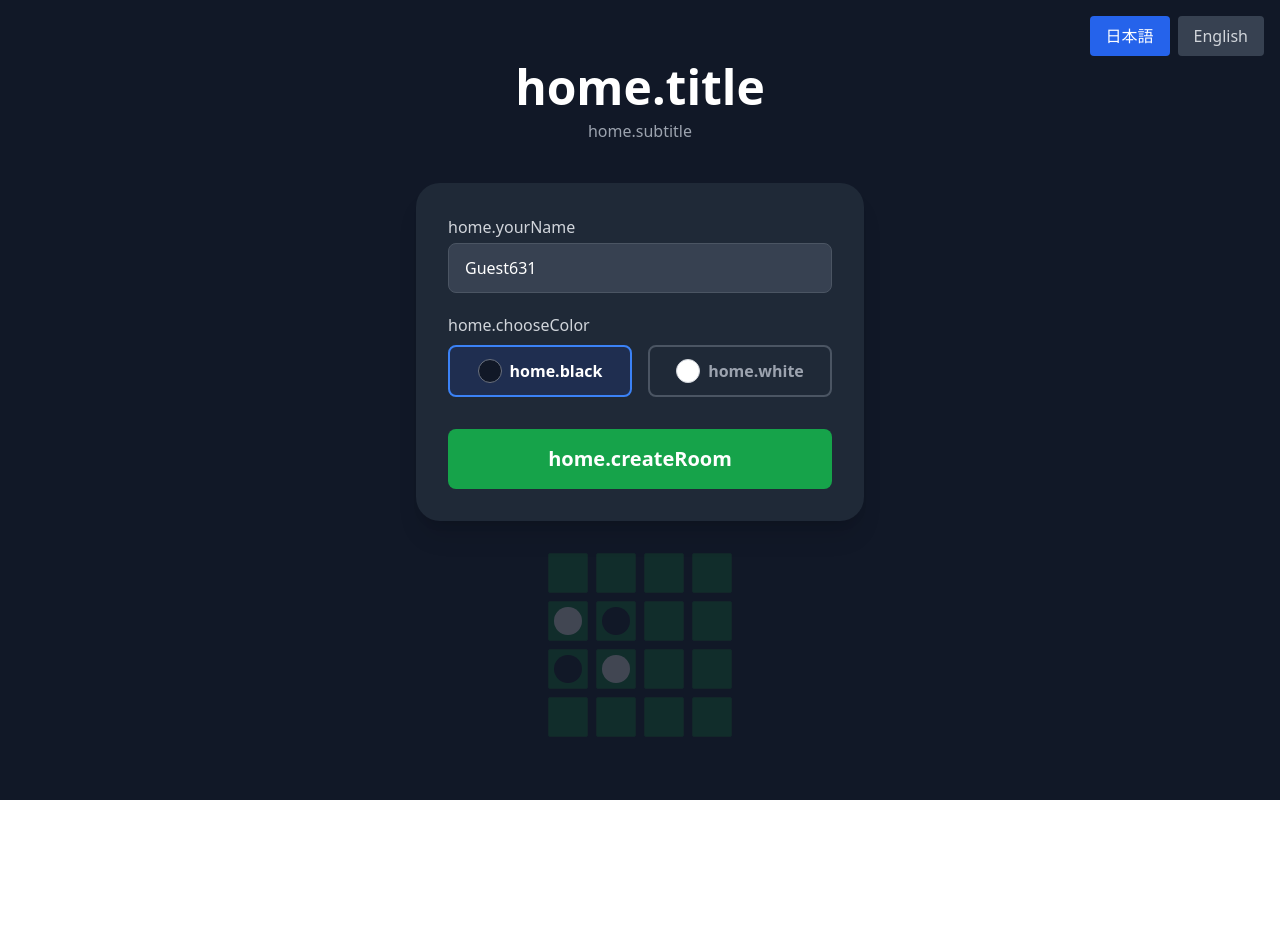
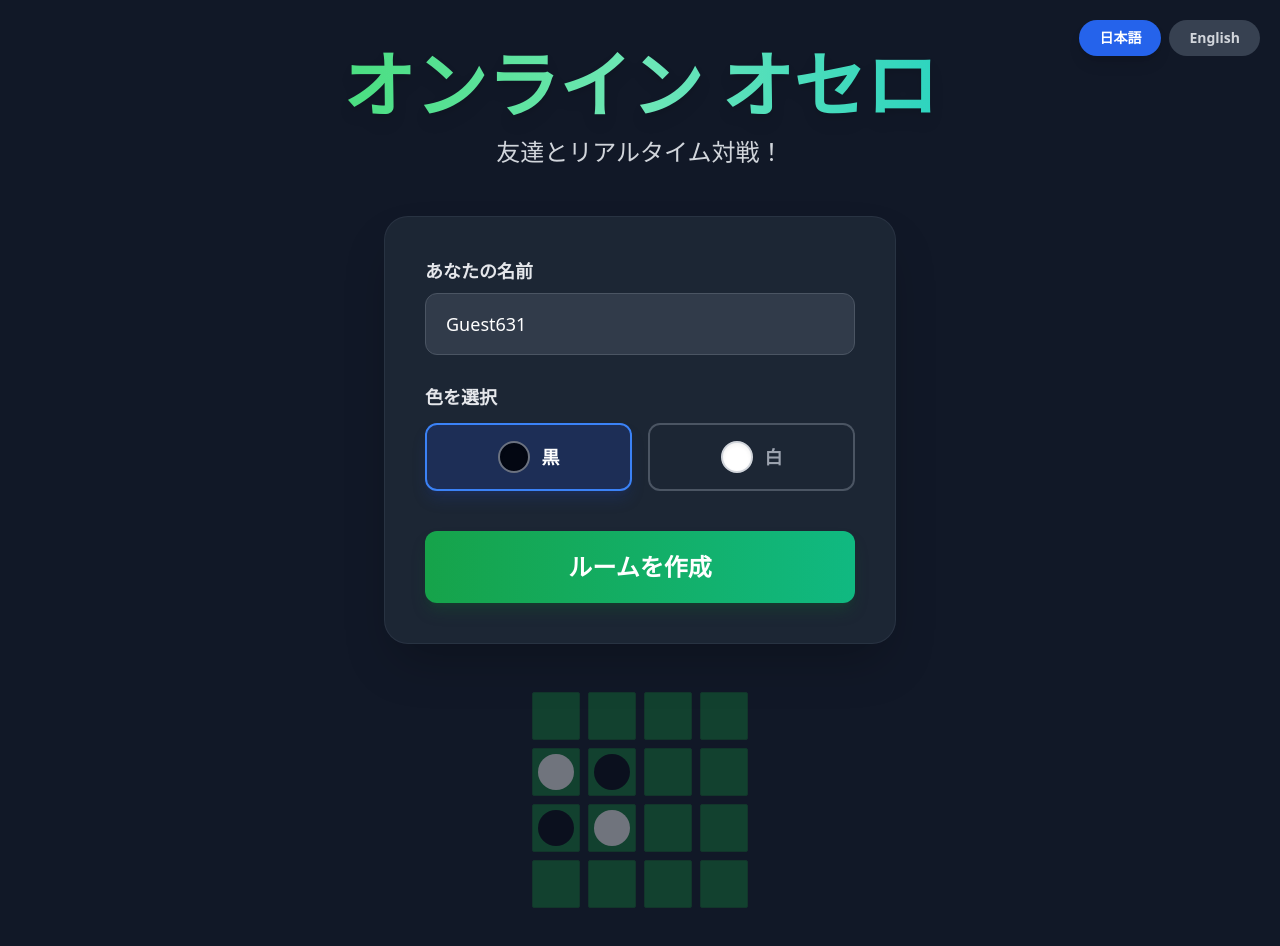
Before and after one commit to 82chi/online-othello, a Nuxt app: page / in a window 1280 px wide. Shown: the top 946 px of the page. Before the commit the page ends 800 px from the top, so only its background shows below. Built offline with nearby package versions, Linux system fonts and the light colour scheme.

Commit message:
Fix i18n vueI18n path and upgrade home screen UI
Co-authored-by: 82chi <252695126+82chi@users.noreply.github.com>

```diff
--- a/app/pages/index.vue
+++ b/app/pages/index.vue
@@ -1,12 +1,12 @@
 <template>
-  <div class="min-h-screen bg-gray-900 flex flex-col items-center justify-center p-6">
+  <div class="min-h-screen bg-gray-900 flex flex-col items-center justify-center px-4 py-12">
     <!-- Language switcher -->
-    <div class="absolute top-4 right-4 flex gap-2">
+    <div class="absolute top-5 right-5 flex gap-2">
       <button
         v-for="locale in locales"
         :key="locale.code"
-        class="px-4 py-2 text-base rounded transition-colors"
-        :class="locale.code === currentLocale ? 'bg-blue-600 text-white' : 'bg-gray-700 text-gray-300 hover:bg-gray-600'"
+        class="px-5 py-2 text-sm font-semibold rounded-full transition-colors"
+        :class="locale.code === currentLocale ? 'bg-blue-600 text-white shadow-lg' : 'bg-gray-700 text-gray-300 hover:bg-gray-600'"
         @click="setLocale(locale.code)"
       >
         {{ locale.name }}
@@ -14,50 +14,52 @@
     </div>
 
     <!-- Title -->
-    <div class="text-center mb-10">
-      <h1 class="text-5xl font-bold text-white mb-2">{{ $t('home.title') }}</h1>
-      <p class="text-gray-400">{{ $t('home.subtitle') }}</p>
+    <div class="text-center mb-12">
+      <h1 class="text-6xl sm:text-7xl font-extrabold mb-4 bg-gradient-to-r from-green-400 via-emerald-300 to-teal-400 bg-clip-text text-transparent drop-shadow-lg">
+        {{ $t('home.title') }}
+      </h1>
+      <p class="text-gray-300 text-xl sm:text-2xl font-medium">{{ $t('home.subtitle') }}</p>
     </div>
 
     <!-- Create room form -->
-    <div class="bg-gray-800 rounded-3xl p-8 w-full max-w-md shadow-xl">
+    <div class="bg-gray-800/90 backdrop-blur-sm rounded-3xl p-8 sm:p-10 w-full max-w-lg shadow-2xl border border-gray-700/50">
       <!-- Player name -->
-      <div class="mb-5">
-        <label class="block text-base font-medium text-gray-300 mb-1">
+      <div class="mb-7">
+        <label class="block text-lg font-semibold text-gray-200 mb-2">
           {{ $t('home.yourName') }}
         </label>
         <input
           v-model="playerName"
           type="text"
           maxlength="20"
-          class="w-full px-4 py-3 bg-gray-700 text-white rounded-lg border border-gray-600 focus:outline-none focus:border-blue-400"
+          class="w-full px-5 py-4 bg-gray-700/80 text-white text-lg rounded-xl border border-gray-600 focus:outline-none focus:border-blue-400 focus:ring-2 focus:ring-blue-400/30 transition-all placeholder-gray-500"
         />
       </div>
 
       <!-- Color selection -->
-      <div class="mb-8">
-        <label class="block text-base font-medium text-gray-300 mb-2">
+      <div class="mb-10">
+        <label class="block text-lg font-semibold text-gray-200 mb-3">
           {{ $t('home.chooseColor') }}
         </label>
         <div class="flex gap-4">
           <button
-            class="flex-1 flex items-center justify-center gap-2 py-3 rounded-lg border-2 transition-colors font-semibold"
+            class="flex-1 flex items-center justify-center gap-3 py-4 rounded-xl border-2 transition-all font-bold text-lg"
             :class="selectedColor === 'black'
-              ? 'border-blue-500 bg-blue-900/30 text-white'
-              : 'border-gray-600 text-gray-400 hover:border-gray-400'"
+              ? 'border-blue-500 bg-blue-900/40 text-white shadow-lg shadow-blue-900/30'
+              : 'border-gray-600 text-gray-400 hover:border-gray-400 hover:text-gray-200'"
             @click="selectedColor = 'black'"
           >
-            <div class="w-6 h-6 rounded-full bg-gray-900 border border-gray-500" />
+            <div class="w-8 h-8 rounded-full bg-gray-950 border-2 border-gray-500 shadow-inner" />
             {{ $t('home.black') }}
           </button>
           <button
-            class="flex-1 flex items-center justify-center gap-2 py-3 rounded-lg border-2 transition-colors font-semibold"
+            class="flex-1 flex items-center justify-center gap-3 py-4 rounded-xl border-2 transition-all font-bold text-lg"
             :class="selectedColor === 'white'
-              ? 'border-blue-500 bg-blue-900/30 text-white'
-              : 'border-gray-600 text-gray-400 hover:border-gray-400'"
+              ? 'border-blue-500 bg-blue-900/40 text-white shadow-lg shadow-blue-900/30'
+              : 'border-gray-600 text-gray-400 hover:border-gray-400 hover:text-gray-200'"
             @click="selectedColor = 'white'"
           >
-            <div class="w-6 h-6 rounded-full bg-white border border-gray-300" />
+            <div class="w-8 h-8 rounded-full bg-white border-2 border-gray-300 shadow-inner" />
             {{ $t('home.white') }}
           </button>
         </div>
@@ -65,7 +67,7 @@
 
       <!-- Create button -->
       <button
-        class="w-full py-4 bg-green-600 hover:bg-green-500 text-white font-bold rounded-lg transition-colors text-xl"
+        class="w-full py-5 bg-gradient-to-r from-green-600 to-emerald-500 hover:from-green-500 hover:to-emerald-400 text-white font-extrabold rounded-xl transition-all text-2xl shadow-lg shadow-green-900/40 hover:shadow-green-800/60 active:scale-95"
         @click="createRoom"
       >
         {{ $t('home.createRoom') }}
@@ -73,12 +75,12 @@
     </div>
 
     <!-- Decorative board preview -->
-    <div class="mt-8 grid grid-cols-4 gap-2 opacity-20">
-      <div v-for="i in 16" :key="i" class="w-10 h-10 bg-green-700 border border-green-800 rounded-sm flex items-center justify-center">
+    <div class="mt-12 grid grid-cols-4 gap-2 opacity-40">
+      <div v-for="i in 16" :key="i" class="w-12 h-12 bg-green-700 border border-green-800 rounded-sm flex items-center justify-center">
         <div
           v-if="[5, 6, 9, 10].includes(i)"
-          class="w-7 h-7 rounded-full"
-          :class="[5, 10].includes(i) ? 'bg-white' : 'bg-gray-900'"
+          class="w-9 h-9 rounded-full"
+          :class="[5, 10].includes(i) ? 'bg-white' : 'bg-gray-950'"
         />
       </div>
     </div>
--- a/nuxt.config.ts
+++ b/nuxt.config.ts
@@ -13,7 +13,7 @@ export default defineNuxtConfig({
     ],
     defaultLocale: 'ja',
     strategy: 'no_prefix',
-    vueI18n: './i18n.config.ts',
+    vueI18n: '../i18n.config.ts',
   },
   runtimeConfig: {
     public: {
```
